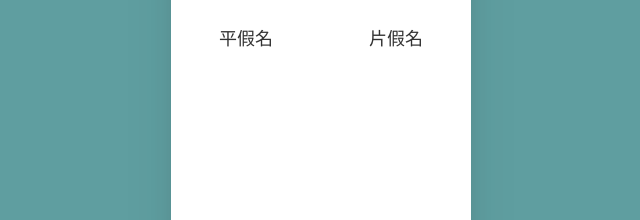
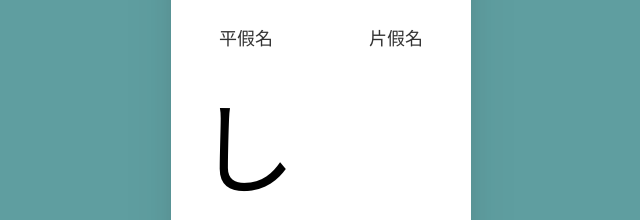
Before and after one commit to RThong/random-hiragana, a plain HTML site: page index.html in a window 1280 px wide. Shown: the part 238-458 px from the top of the page, without its empty margins (319-959 px from the left). Drawn offline with Linux system fonts and the light colour scheme.

Commit message:
feat: show initial data

```diff
--- a/index.html
+++ b/index.html
@@ -616,5 +616,8 @@ const card = document.querySelector('.card')
 
 card.addEventListener('click', refresh)
 
+
+refresh()
+
 </script>
 </html>
```
